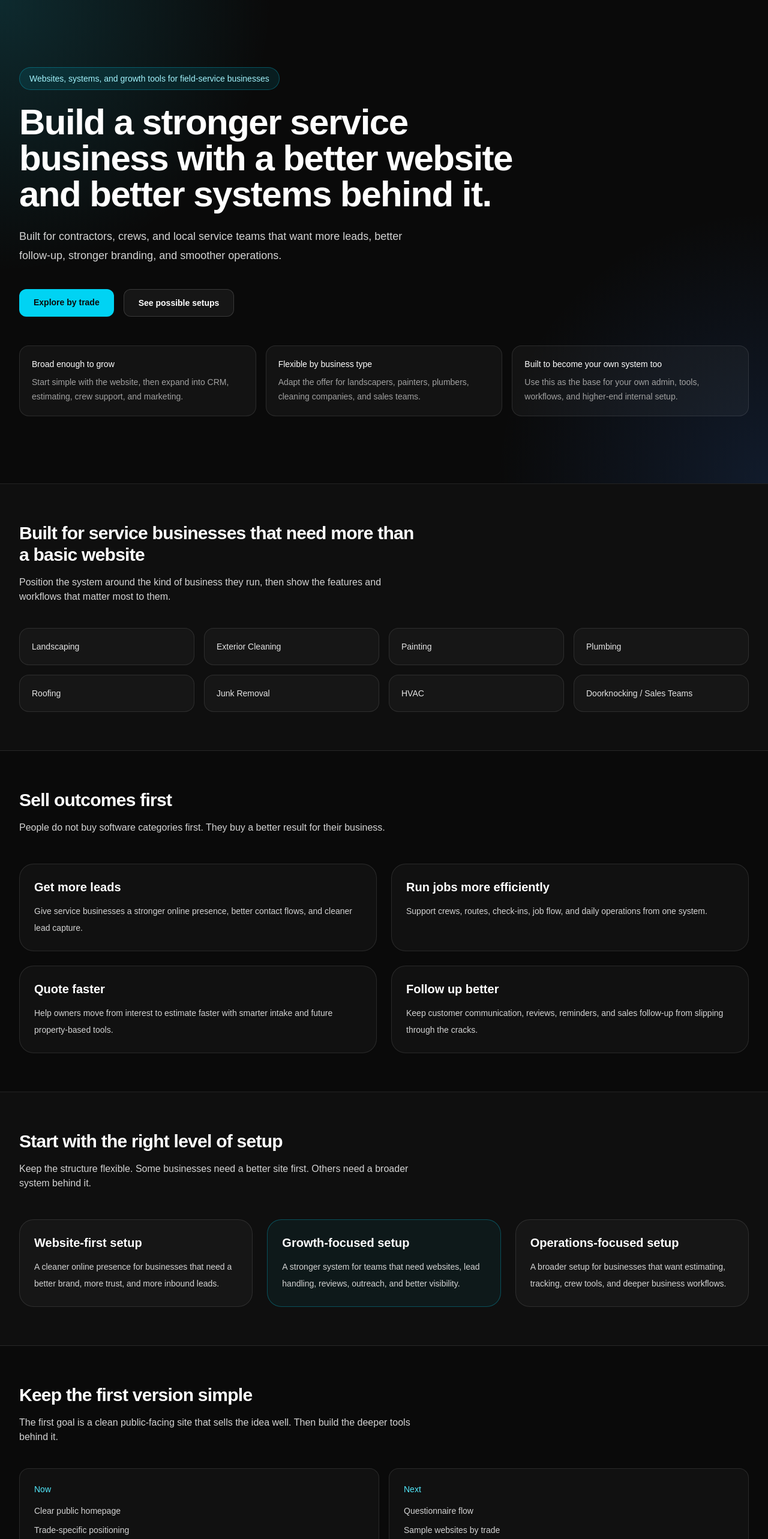
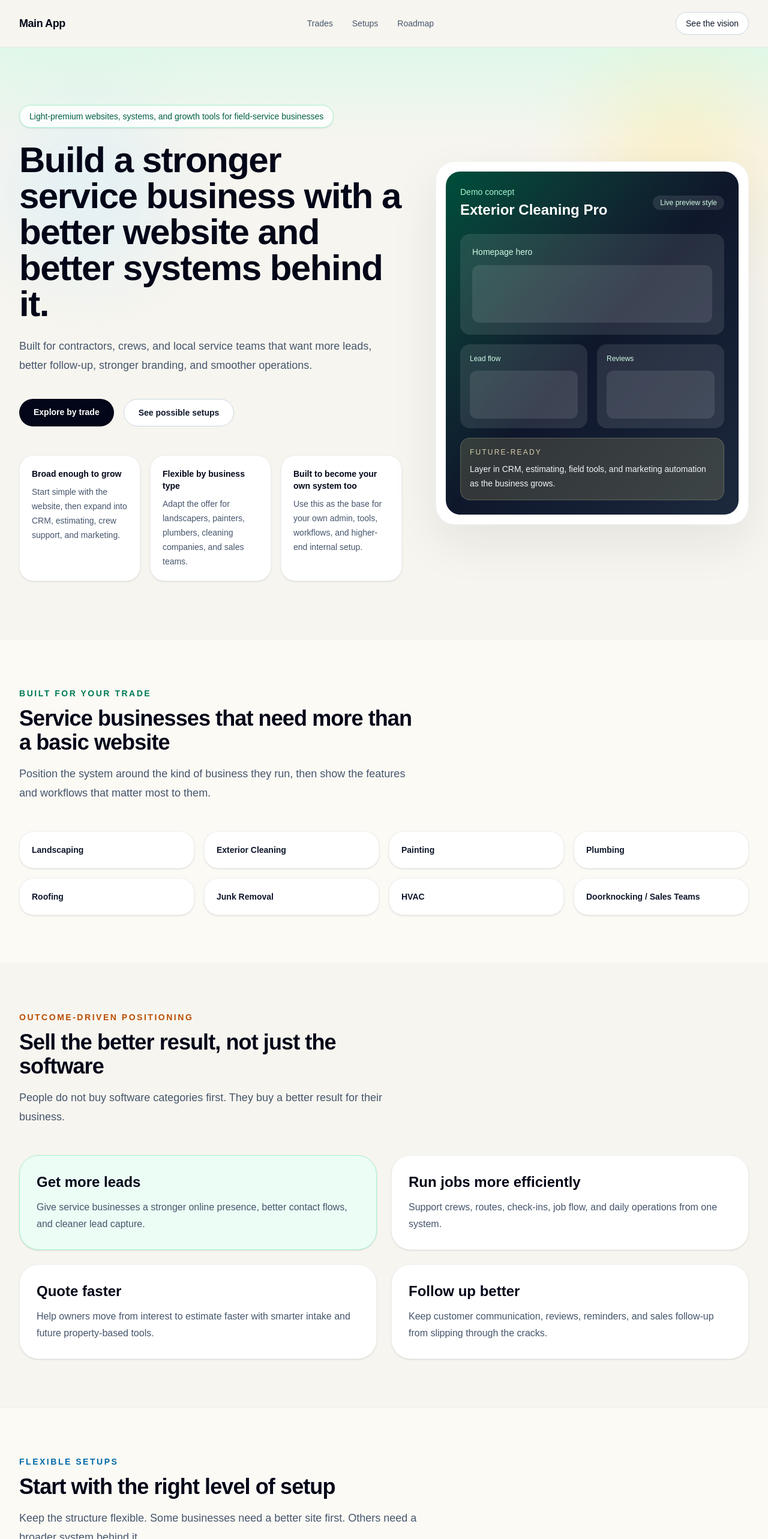
Before and after one commit to gdriskell09-ai/main-app, a Next.js app: page / in a window 1280 px wide. Shown: the top 2566 px of the page at 60% size. Built offline with nearby package versions, Linux system fonts and the light colour scheme.

Commit message:
Refresh homepage with light premium contractor-luxury styling

```diff
--- a/app/page.tsx
+++ b/app/page.tsx
@@ -65,97 +65,156 @@ const roadmap = [
 
 export default function HomePage() {
   return (
-    <main className="min-h-screen bg-neutral-950 text-white">
-      <section className="relative overflow-hidden border-b border-white/10">
-        <div className="absolute inset-0 bg-[radial-gradient(circle_at_top_left,rgba(34,211,238,0.16),transparent_30%),radial-gradient(circle_at_bottom_right,rgba(59,130,246,0.14),transparent_30%)]" />
+    <main className="min-h-screen bg-[#f7f5ef] text-slate-950">
+      <section className="border-b border-black/5 bg-[#f7f5ef]">
+        <div className="mx-auto flex max-w-7xl items-center justify-between px-6 py-5 lg:px-8">
+          <div className="text-lg font-semibold tracking-tight text-slate-950">
+            Main App
+          </div>
 
-        <div className="relative mx-auto max-w-7xl px-6 py-20 lg:px-8 lg:py-28">
-          <div className="max-w-4xl">
-            <div className="mb-6 inline-flex rounded-full border border-cyan-400/30 bg-cyan-400/10 px-4 py-2 text-sm text-cyan-200">
-              Websites, systems, and growth tools for field-service businesses
+          <nav className="hidden items-center gap-8 text-sm text-slate-600 md:flex">
+            <a href="#trades" className="transition hover:text-slate-950">
+              Trades
+            </a>
+            <a href="#examples" className="transition hover:text-slate-950">
+              Setups
+            </a>
+            <a href="#roadmap" className="transition hover:text-slate-950">
+              Roadmap
+            </a>
+          </nav>
+
+          <a
+            href="#examples"
+            className="rounded-full border border-slate-300 bg-white px-4 py-2 text-sm font-medium text-slate-900 transition hover:border-slate-400 hover:bg-slate-50"
+          >
+            See the vision
+          </a>
+        </div>
+      </section>
+
+      <section className="relative overflow-hidden bg-[#f7f5ef]">
+        <div className="absolute inset-x-0 top-0 h-40 bg-gradient-to-b from-emerald-100/60 to-transparent" />
+        <div className="absolute right-0 top-10 h-72 w-72 rounded-full bg-amber-200/30 blur-3xl" />
+        <div className="absolute left-0 top-24 h-72 w-72 rounded-full bg-sky-200/30 blur-3xl" />
+
+        <div className="relative mx-auto grid max-w-7xl gap-14 px-6 py-16 lg:grid-cols-[1.1fr_0.9fr] lg:px-8 lg:py-24">
+          <div className="max-w-3xl">
+            <div className="inline-flex rounded-full border border-emerald-200 bg-white/80 px-4 py-2 text-sm font-medium text-emerald-800 shadow-sm">
+              Light-premium websites, systems, and growth tools for field-service businesses
             </div>
 
-            <h1 className="text-5xl font-semibold tracking-tight sm:text-6xl">
-              Build a stronger service business with a better website and better
-              systems behind it.
+            <h1 className="mt-6 text-5xl font-semibold tracking-tight text-slate-950 sm:text-6xl">
+              Build a stronger service business with a better website and better systems behind it.
             </h1>
 
-            <p className="mt-6 max-w-2xl text-lg leading-8 text-neutral-300">
-              Built for contractors, crews, and local service teams that want
-              more leads, better follow-up, stronger branding, and smoother
-              operations.
+            <p className="mt-6 max-w-2xl text-lg leading-8 text-slate-600">
+              Built for contractors, crews, and local service teams that want more leads, better follow-up, stronger branding, and smoother operations.
             </p>
 
             <div className="mt-10 flex flex-col gap-4 sm:flex-row">
               <a
                 href="#trades"
-                className="rounded-xl bg-cyan-400 px-6 py-3 text-sm font-semibold text-neutral-950 transition hover:bg-cyan-300"
+                className="rounded-full bg-slate-950 px-6 py-3 text-sm font-semibold text-white transition hover:bg-slate-800"
               >
                 Explore by trade
               </a>
               <a
                 href="#examples"
-                className="rounded-xl border border-white/15 bg-white/5 px-6 py-3 text-sm font-semibold text-white transition hover:bg-white/10"
+                className="rounded-full border border-slate-300 bg-white px-6 py-3 text-sm font-semibold text-slate-900 transition hover:border-slate-400 hover:bg-slate-50"
               >
                 See possible setups
               </a>
             </div>
+
+            <div className="mt-12 grid gap-4 md:grid-cols-3">
+              <div className="rounded-3xl border border-black/5 bg-white p-5 shadow-sm">
+                <p className="text-sm font-semibold text-slate-950">Broad enough to grow</p>
+                <p className="mt-2 text-sm leading-6 text-slate-600">
+                  Start simple with the website, then expand into CRM, estimating, crew support, and marketing.
+                </p>
+              </div>
+
+              <div className="rounded-3xl border border-black/5 bg-white p-5 shadow-sm">
+                <p className="text-sm font-semibold text-slate-950">Flexible by business type</p>
+                <p className="mt-2 text-sm leading-6 text-slate-600">
+                  Adapt the offer for landscapers, painters, plumbers, cleaning companies, and sales teams.
+                </p>
+              </div>
+
+              <div className="rounded-3xl border border-black/5 bg-white p-5 shadow-sm">
+                <p className="text-sm font-semibold text-slate-950">Built to become your own system too</p>
+                <p className="mt-2 text-sm leading-6 text-slate-600">
+                  Use this as the base for your own admin, tools, workflows, and higher-end internal setup.
+                </p>
+              </div>
+            </div>
           </div>
 
-          <div className="mt-12 grid gap-4 md:grid-cols-3">
-            <div className="rounded-2xl border border-white/10 bg-white/[0.04] p-5">
-              <p className="text-sm font-medium text-white">
-                Broad enough to grow
-              </p>
-              <p className="mt-2 text-sm leading-6 text-neutral-400">
-                Start simple with the website, then expand into CRM,
-                estimating, crew support, and marketing.
-              </p>
-            </div>
+          <div className="flex items-center">
+            <div className="w-full rounded-[2rem] border border-black/5 bg-white p-4 shadow-[0_30px_80px_rgba(15,23,42,0.08)]">
+              <div className="rounded-[1.5rem] bg-gradient-to-br from-emerald-900 via-slate-900 to-slate-800 p-6 text-white">
+                <div className="flex items-center justify-between">
+                  <div>
+                    <p className="text-sm font-medium text-emerald-200">Demo concept</p>
+                    <p className="mt-1 text-2xl font-semibold">Exterior Cleaning Pro</p>
+                  </div>
+                  <div className="rounded-full bg-white/10 px-3 py-1 text-xs font-medium text-emerald-100">
+                    Live preview style
+                  </div>
+                </div>
 
-            <div className="rounded-2xl border border-white/10 bg-white/[0.04] p-5">
-              <p className="text-sm font-medium text-white">
-                Flexible by business type
-              </p>
-              <p className="mt-2 text-sm leading-6 text-neutral-400">
-                Adapt the offer for landscapers, painters, plumbers, cleaning
-                companies, and sales teams.
-              </p>
-            </div>
+                <div className="mt-6 grid gap-4">
+                  <div className="rounded-2xl bg-white/10 p-5">
+                    <p className="text-sm text-emerald-100">Homepage hero</p>
+                    <div className="mt-3 h-24 rounded-xl bg-white/10" />
+                  </div>
 
-            <div className="rounded-2xl border border-white/10 bg-white/[0.04] p-5">
-              <p className="text-sm font-medium text-white">
-                Built to become your own system too
-              </p>
-              <p className="mt-2 text-sm leading-6 text-neutral-400">
-                Use this as the base for your own admin, tools, workflows, and
-                higher-end internal setup.
-              </p>
+                  <div className="grid grid-cols-2 gap-4">
+                    <div className="rounded-2xl bg-white/10 p-4">
+                      <p className="text-xs text-emerald-100">Lead flow</p>
+                      <div className="mt-3 h-20 rounded-xl bg-white/10" />
+                    </div>
+                    <div className="rounded-2xl bg-white/10 p-4">
+                      <p className="text-xs text-emerald-100">Reviews</p>
+                      <div className="mt-3 h-20 rounded-xl bg-white/10" />
+                    </div>
+                  </div>
+
+                  <div className="rounded-2xl bg-amber-200/15 p-4 ring-1 ring-inset ring-amber-100/20">
+                    <p className="text-xs uppercase tracking-[0.18em] text-amber-100/80">
+                      Future-ready
+                    </p>
+                    <p className="mt-2 text-sm leading-6 text-slate-100">
+                      Layer in CRM, estimating, field tools, and marketing automation as the business grows.
+                    </p>
+                  </div>
+                </div>
+              </div>
             </div>
           </div>
         </div>
       </section>
 
-      <section
-        id="trades"
-        className="border-b border-white/10 bg-neutral-900/40"
-      >
-        <div className="mx-auto max-w-7xl px-6 py-16 lg:px-8">
+      <section id="trades" className="border-t border-black/5 bg-[#fcfaf5]">
+        <div className="mx-auto max-w-7xl px-6 py-20 lg:px-8">
           <div className="max-w-2xl">
-            <h2 className="text-3xl font-semibold tracking-tight">
-              Built for service businesses that need more than a basic website
+            <p className="text-sm font-semibold uppercase tracking-[0.18em] text-emerald-700">
+              Built for your trade
+            </p>
+            <h2 className="mt-3 text-4xl font-semibold tracking-tight text-slate-950">
+              Service businesses that need more than a basic website
             </h2>
-            <p className="mt-4 text-neutral-300">
-              Position the system around the kind of business they run, then
-              show the features and workflows that matter most to them.
+            <p className="mt-4 text-lg leading-8 text-slate-600">
+              Position the system around the kind of business they run, then show the features and workflows that matter most to them.
             </p>
           </div>
 
-          <div className="mt-10 grid gap-4 sm:grid-cols-2 lg:grid-cols-4">
+          <div className="mt-12 grid gap-4 sm:grid-cols-2 lg:grid-cols-4">
             {trades.map((trade) => (
               <div
                 key={trade}
-                className="rounded-2xl border border-white/10 bg-white/[0.03] p-5 text-sm font-medium text-neutral-200 transition hover:border-cyan-400/30 hover:bg-white/[0.05]"
+                className="rounded-3xl border border-black/5 bg-white p-5 text-sm font-semibold text-slate-900 shadow-sm transition hover:-translate-y-0.5 hover:shadow-md"
               >
                 {trade}
               </div>
@@ -164,48 +223,49 @@ export default function HomePage() {
         </div>
       </section>
 
-      <section className="border-b border-white/10">
-        <div className="mx-auto max-w-7xl px-6 py-16 lg:px-8">
+      <section className="bg-[#f7f5ef]">
+        <div className="mx-auto max-w-7xl px-6 py-20 lg:px-8">
           <div className="max-w-2xl">
-            <h2 className="text-3xl font-semibold tracking-tight">
-              Sell outcomes first
+            <p className="text-sm font-semibold uppercase tracking-[0.18em] text-amber-700">
+              Outcome-driven positioning
+            </p>
+            <h2 className="mt-3 text-4xl font-semibold tracking-tight text-slate-950">
+              Sell the better result, not just the software
             </h2>
-            <p className="mt-4 text-neutral-300">
-              People do not buy software categories first. They buy a better
-              result for their business.
+            <p className="mt-4 text-lg leading-8 text-slate-600">
+              People do not buy software categories first. They buy a better result for their business.
             </p>
           </div>
 
           <div className="mt-12 grid gap-6 md:grid-cols-2">
-            {outcomes.map((item) => (
+            {outcomes.map((item, index) => (
               <div
                 key={item.title}
-                className="rounded-3xl border border-white/10 bg-white/[0.03] p-6"
+                className={
+                  index === 0
+                    ? "rounded-[2rem] border border-emerald-200 bg-emerald-50 p-7 shadow-sm"
+                    : "rounded-[2rem] border border-black/5 bg-white p-7 shadow-sm"
+                }
               >
-                <h3 className="text-xl font-semibold text-white">
-                  {item.title}
-                </h3>
-                <p className="mt-3 text-sm leading-7 text-neutral-300">
-                  {item.description}
-                </p>
+                <h3 className="text-2xl font-semibold text-slate-950">{item.title}</h3>
+                <p className="mt-3 text-base leading-7 text-slate-600">{item.description}</p>
               </div>
             ))}
           </div>
         </div>
       </section>
 
-      <section
-        id="examples"
-        className="border-b border-white/10 bg-neutral-900/40"
-      >
-        <div className="mx-auto max-w-7xl px-6 py-16 lg:px-8">
+      <section id="examples" className="border-y border-black/5 bg-[#fcfaf5]">
+        <div className="mx-auto max-w-7xl px-6 py-20 lg:px-8">
           <div className="max-w-2xl">
-            <h2 className="text-3xl font-semibold tracking-tight">
+            <p className="text-sm font-semibold uppercase tracking-[0.18em] text-sky-700">
+              Flexible setups
+            </p>
+            <h2 className="mt-3 text-4xl font-semibold tracking-tight text-slate-950">
               Start with the right level of setup
             </h2>
-            <p className="mt-4 text-neutral-300">
-              Keep the structure flexible. Some businesses need a better site
-              first. Others need a broader system behind it.
+            <p className="mt-4 text-lg leading-8 text-slate-600">
+              Keep the structure flexible. Some businesses need a better site first. Others need a broader system behind it.
             </p>
           </div>
 
@@ -215,38 +275,38 @@ export default function HomePage() {
                 key={example.title}
                 className={
                   index === 1
-                    ? "rounded-3xl border border-cyan-400/30 bg-cyan-400/5 p-6"
-                    : "rounded-3xl border border-white/10 bg-white/[0.03] p-6"
+                    ? "rounded-[2rem] border border-amber-200 bg-gradient-to-br from-white to-amber-50 p-7 shadow-[0_24px_60px_rgba(146,64,14,0.08)]"
+                    : "rounded-[2rem] border border-black/5 bg-white p-7 shadow-sm"
                 }
               >
-                <h3 className="text-xl font-semibold text-white">
-                  {example.title}
-                </h3>
-                <p className="mt-3 text-sm leading-7 text-neutral-300">
-                  {example.description}
-                </p>
+                <div className="mb-5 h-40 rounded-[1.5rem] border border-black/5 bg-gradient-to-br from-slate-100 via-white to-emerald-50 p-4">
+                  <div className="flex h-full flex-col justify-between">
+                    <div className="flex gap-2">
+                      <span className="h-3 w-3 rounded-full bg-rose-300" />
+                      <span className="h-3 w-3 rounded-full bg-amber-300" />
+                      <span className="h-3 w-3 rounded-full bg-emerald-300" />
+                    </div>
+                    <div className="space-y-2">
+                      <div className="h-4 w-2/3 rounded-full bg-slate-200" />
+                      <div className="h-16 rounded-2xl bg-white shadow-sm" />
+                    </div>
+                  </div>
+                </div>
+                <h3 className="text-2xl font-semibold text-slate-950">{example.title}</h3>
+                <p className="mt-3 text-base leading-7 text-slate-600">{example.description}</p>
               </div>
             ))}
           </div>
         </div>
       </section>
 
-      <section className="border-b border-white/10">
-        <div className="mx-auto max-w-7xl px-6 py-16 lg:px-8">
-          <div className="max-w-2xl">
-            <h2 className="text-3xl font-semibold tracking-tight">
-              Keep the first version simple
-            </h2>
-            <p className="mt-4 text-neutral-300">
-              The first goal is a clean public-facing site that sells the idea
-              well. Then build the deeper tools behind it.
-            </p>
-          </div>
-
-          <div className="mt-10 grid gap-4 md:grid-cols-2">
-            <div className="rounded-2xl border border-white/10 bg-white/[0.03] p-6">
-              <p className="text-sm font-medium text-cyan-300">Now</p>
-              <ul className="mt-4 space-y-3 text-sm text-neutral-300">
+      <section className="bg-[#f7f5ef]">
+        <div className="mx-auto max-w-7xl px-6 py-20 lg:px-8">
+          <div className="grid gap-6 md:grid-cols-2">
+            <div className="rounded-[2rem] border border-black/5 bg-white p-8 shadow-sm">
+              <p className="text-sm font-semibold uppercase tracking-[0.18em] text-emerald-700">Now</p>
+              <h3 className="mt-3 text-2xl font-semibold text-slate-950">Keep the first version simple</h3>
+              <ul className="mt-6 space-y-3 text-base text-slate-600">
                 <li>Clear public homepage</li>
                 <li>Trade-specific positioning</li>
                 <li>Examples of possible setups</li>
@@ -254,9 +314,10 @@ export default function HomePage() {
               </ul>
             </div>
 
-            <div className="rounded-2xl border border-white/10 bg-white/[0.03] p-6">
-              <p className="text-sm font-medium text-cyan-300">Next</p>
-              <ul className="mt-4 space-y-3 text-sm text-neutral-300">
+            <div className="rounded-[2rem] border border-black/5 bg-slate-950 p-8 text-white shadow-sm">
+              <p className="text-sm font-semibold uppercase tracking-[0.18em] text-amber-200">Next</p>
+              <h3 className="mt-3 text-2xl font-semibold">Build the deeper system behind it</h3>
+              <ul className="mt-6 space-y-3 text-base text-slate-300">
                 <li>Questionnaire flow</li>
                 <li>Sample websites by trade</li>
                 <li>Your private admin area</li>
@@ -267,21 +328,25 @@ export default function HomePage() {
         </div>
       </section>
 
-      <section id="roadmap" className="border-b border-white/10">
-        <div className="mx-auto max-w-7xl px-6 py-16 lg:px-8">
+      <section id="roadmap" className="border-y border-black/5 bg-[#fcfaf5]">
+        <div className="mx-auto max-w-7xl px-6 py-20 lg:px-8">
           <div className="max-w-2xl">
-            <h2 className="text-3xl font-semibold tracking-tight">Roadmap</h2>
-            <p className="mt-4 text-neutral-300">
-              Keep the vision broad, but present it in a way that still feels
-              believable and focused.
+            <p className="text-sm font-semibold uppercase tracking-[0.18em] text-slate-700">
+              Roadmap
+            </p>
+            <h2 className="mt-3 text-4xl font-semibold tracking-tight text-slate-950">
+              Broad vision, cleaner presentation
+            </h2>
+            <p className="mt-4 text-lg leading-8 text-slate-600">
+              Keep the vision broad, but present it in a way that still feels believable and focused.
             </p>
           </div>
 
-          <div className="mt-10 grid gap-4 md:grid-cols-2 xl:grid-cols-3">
+          <div className="mt-12 grid gap-4 md:grid-cols-2 xl:grid-cols-3">
             {roadmap.map((item) => (
               <div
                 key={item}
-                className="rounded-2xl border border-white/10 bg-white/[0.03] p-5 text-sm text-neutral-200"
+                className="rounded-3xl border border-black/5 bg-white p-5 text-sm font-medium text-slate-800 shadow-sm"
               >
                 {item}
               </div>
@@ -290,29 +355,26 @@ export default function HomePage() {
         </div>
       </section>
 
-      <section>
+      <section className="bg-[#f7f5ef]">
         <div className="mx-auto max-w-5xl px-6 py-20 lg:px-8">
-          <div className="rounded-3xl border border-white/10 bg-gradient-to-br from-cyan-400/10 to-blue-500/10 p-8 lg:p-12">
-            <h2 className="text-3xl font-semibold tracking-tight">
-              Start with the sales site now. Build the bigger system behind it
-              next.
+          <div className="rounded-[2rem] border border-black/5 bg-gradient-to-br from-slate-950 via-emerald-950 to-slate-900 p-10 text-white shadow-[0_30px_80px_rgba(15,23,42,0.16)] lg:p-12">
+            <h2 className="text-4xl font-semibold tracking-tight">
+              Start with the sales site now. Build the bigger system behind it next.
             </h2>
-            <p className="mt-4 max-w-2xl text-neutral-300">
-              That gives you something usable fast, while keeping the door open
-              for your own admin, your own website tools, and a stronger
-              long-term platform.
+            <p className="mt-4 max-w-2xl text-lg leading-8 text-slate-300">
+              That gives you something usable fast, while keeping the door open for your own admin, your own website tools, and a stronger long-term platform.
             </p>
 
             <div className="mt-8 flex flex-col gap-4 sm:flex-row">
               <a
                 href="#trades"
-                className="rounded-xl bg-cyan-400 px-6 py-3 text-sm font-semibold text-neutral-950 transition hover:bg-cyan-300"
+                className="rounded-full bg-white px-6 py-3 text-sm font-semibold text-slate-950 transition hover:bg-slate-100"
               >
                 Keep building
               </a>
               <a
                 href="#roadmap"
-                className="rounded-xl border border-white/15 bg-white/5 px-6 py-3 text-sm font-semibold text-white transition hover:bg-white/10"
+                className="rounded-full border border-white/20 bg-white/5 px-6 py-3 text-sm font-semibold text-white transition hover:bg-white/10"
               >
                 Review roadmap
               </a>
```
